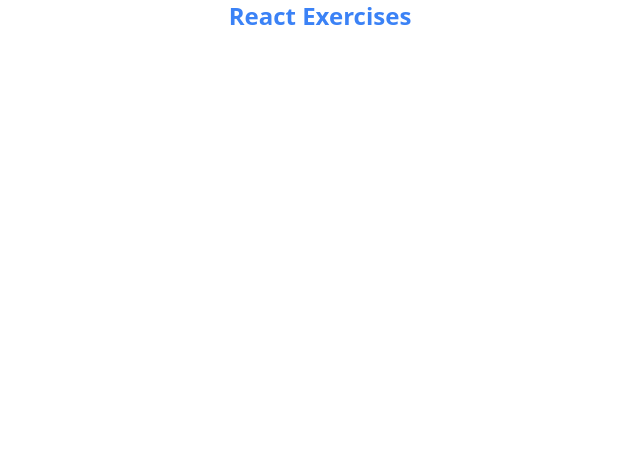
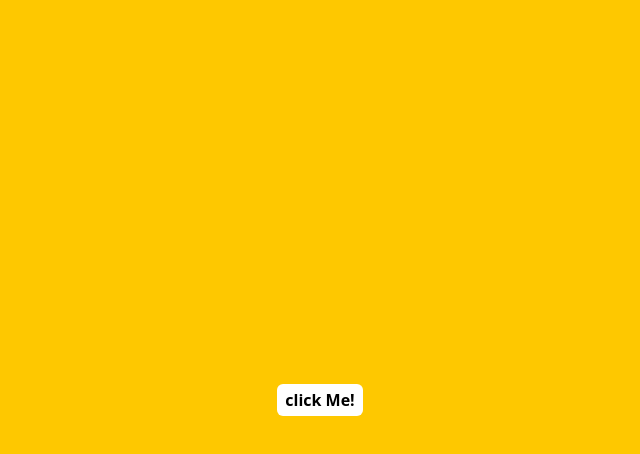
Before and after one commit to NelHim/react-exercises, a React (Create React App) app: page / in a window 1280 px wide. Shown: the top 454 px of the page, without its empty margins (320-960 px from the left). Built offline with nearby package versions, Linux system fonts and the light colour scheme.

Commit message:
Create Button that listens to clicks

```diff
--- a/src/App.js
+++ b/src/App.js
@@ -1,8 +1,10 @@
+import Button from "./components/Button";
+
 function App() {
   return (
-    <div>
-      <h1 className="text-2xl text-blue-500 font-bold text-center">React Exercises</h1>
-    </div>
+      <div className="grid justify-center items-center w-full h-screen font-bold bg-[#FEC800]">
+        <Button />
+      </div>
   );
 }
 
--- /dev/null
+++ b/src/components/Button.js
@@ -0,0 +1,14 @@
+import React from 'react'
+
+const Button = () => {
+
+function handleClick () {
+    alert('Clicked!');
+}
+
+  return (
+    <button onClick={handleClick} className="bg-white px-2 py-1 rounded-md">click Me!</button>
+  )
+}
+
+export default Button
```
